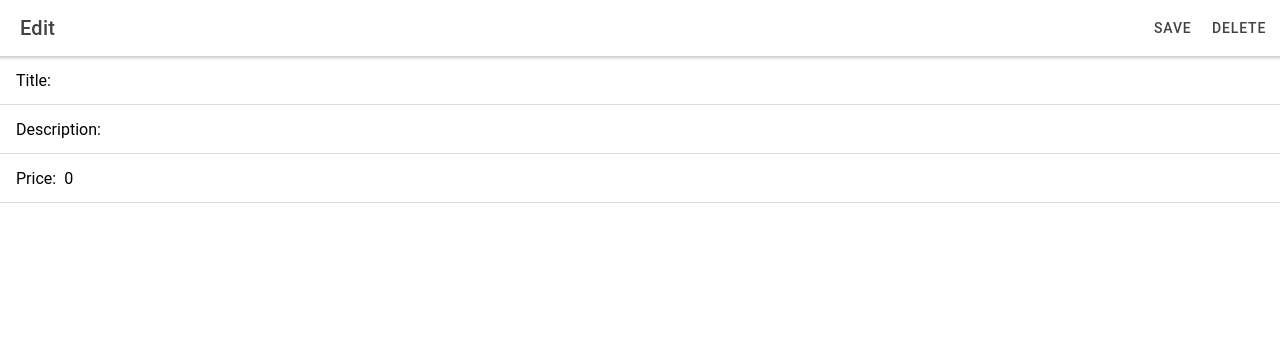
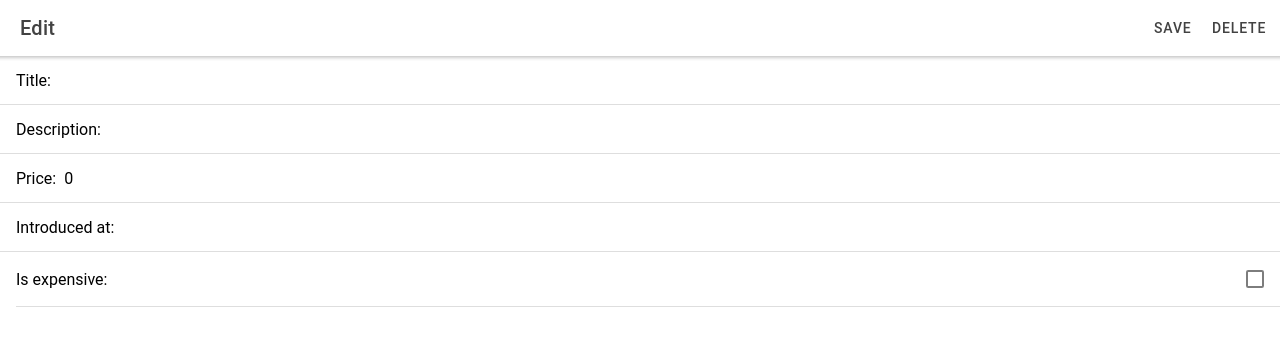
Before and after one commit to andreicodreanu12/restaurant-ionic, a React (Create React App) app: page /item in a window 1280 px wide. Shown: the top 346 px of the page. Built offline with nearby package versions, Linux system fonts and the light colour scheme; no server answers.

Commit message:
add datetime and boolean attributes

```diff
--- a/src/todo/ItemEdit.tsx
+++ b/src/todo/ItemEdit.tsx
@@ -10,7 +10,9 @@ import {
   IonPage,
   IonItem,
   IonTitle,
-  IonToolbar
+  IonToolbar,
+  IonCheckbox,
+  IonDatetime
 } from '@ionic/react';
 import { ItemContext } from './ItemProvider';
 import { RouteComponentProps } from 'react-router';
@@ -25,6 +27,8 @@ const ItemEdit: React.FC<ItemEditProps> = ({ history, match }) => {
   const [title, setTitle] = useState('');
   const [description, setDescription] = useState('');
   const [price, setPrice] = useState(Number);
+  const [introduced_at, setIntroduced] = useState('');
+  const [is_expensive, setExpensive] = useState(false);
   const [item, setItem] = useState<ItemProps>();
   useEffect(() => {
     const routeId = Number(match.params.id) || 0;
@@ -35,16 +39,18 @@ const ItemEdit: React.FC<ItemEditProps> = ({ history, match }) => {
       setTitle(item.title);
       setDescription(item.description);
       setPrice(item.price);
+      setIntroduced(item.introduced_at);
+      setExpensive(item.is_expensive);
     }
   }, [match.params.id, items]);
   const handleSave = () => {
-    const editedItem = item ? { ...item, title, description, price } : { title, description, price };
+    const editedItem = item ? { ...item, title, description, price, introduced_at, is_expensive } : { title, description, price, introduced_at, is_expensive };
     saveItem && saveItem(editedItem).then(() => history.goBack());
   };
   const handleDelete = () => {
     const editedItem = item
-      ? { ...item, title, description, price }
-      : { title, description, price };
+      ? { ...item, title, description, price, introduced_at, is_expensive }
+      : { title, description, price, introduced_at, is_expensive };
     deleteItem && deleteItem(editedItem).then(() => history.goBack());
   }
   return (
@@ -75,6 +81,20 @@ const ItemEdit: React.FC<ItemEditProps> = ({ history, match }) => {
           <IonLabel>Price: </IonLabel>
           <IonInput value={price} onIonChange={e => setPrice(Number(e.detail.value) || 0)} />
         </IonItem>
+        {/* <IonItem>
+          <IonLabel>Introduced at: </IonLabel>
+          <IonInput value={introduced_at} onIonChange={e => setIntroduced(e.detail.value || '')} />
+        </IonItem> */}
+        <IonItem>
+          <IonLabel>Introduced at:</IonLabel>
+          <IonDatetime
+            displayFormat = "DD/MM/YYYY HH:mm"
+            value={introduced_at} onIonChange={ e => setIntroduced(e.detail.value || '') } />
+        </IonItem>
+        <IonItem>
+          <IonLabel>Is expensive: </IonLabel>
+          <IonCheckbox checked={is_expensive} onIonChange={e => setExpensive(e.detail.checked)} />
+        </IonItem>
         <IonLoading isOpen={saving} />
         {savingError && (
           <div>{savingError.message || 'Failed to save item'}</div>
--- a/src/todo/ItemList.tsx
+++ b/src/todo/ItemList.tsx
@@ -32,8 +32,8 @@ const ItemList: React.FC<RouteComponentProps> =  ({ history }) => {
         <IonLoading isOpen={fetching} message="Fetching items" />
         {items && (
           <IonList>
-            {items.map(({ id, title, description, price }) =>
-              <MenuItem key={id} id={id} title={title} description={description} price={price} onEdit={ id => history.push(`/item/${id}`)} />)}
+            {items.map(({ id, title, description, price, introduced_at, is_expensive }) =>
+              <MenuItem key={id} id={id} title={title} description={description} price={price} introduced_at={introduced_at} is_expensive ={ is_expensive} onEdit={ id => history.push(`/item/${id}`)} />)}
           </IonList>
         )}
         {fetchingError && (
--- a/src/todo/ItemProps.ts
+++ b/src/todo/ItemProps.ts
@@ -2,5 +2,7 @@ export interface ItemProps {
   id?: number,
   title: string,
   description: string,
-  price: number;
+  price: number,
+  introduced_at: string,
+  is_expensive: boolean
 }
--- a/src/todo/MenuItem.tsx
+++ b/src/todo/MenuItem.tsx
@@ -1,18 +1,20 @@
 import React from 'react';
-import { IonItem, IonLabel } from '@ionic/react'
+import { IonItem, IonLabel, IonDatetime, IonCheckbox } from '@ionic/react'
 import { ItemProps } from './ItemProps'
 
 interface ItemPropsExt extends ItemProps {
   onEdit: (id?: number) => void;
 }
 
-const MenuItem: React.FC<ItemPropsExt> = ({ id, title, description, price, onEdit }) => {
+const MenuItem: React.FC<ItemPropsExt> = ({ id, title, description, price, introduced_at, is_expensive, onEdit }) => {
   return (
     <IonItem onClick={() => onEdit(id)}>
       <IonLabel>{id}</IonLabel>
       <IonLabel>{title}</IonLabel>
       <IonLabel>{description}</IonLabel>
       <IonLabel>{price}</IonLabel>
+      <IonLabel>{introduced_at} </IonLabel>
+      <IonLabel>{is_expensive}</IonLabel>
     </IonItem>
   );
 };
```
